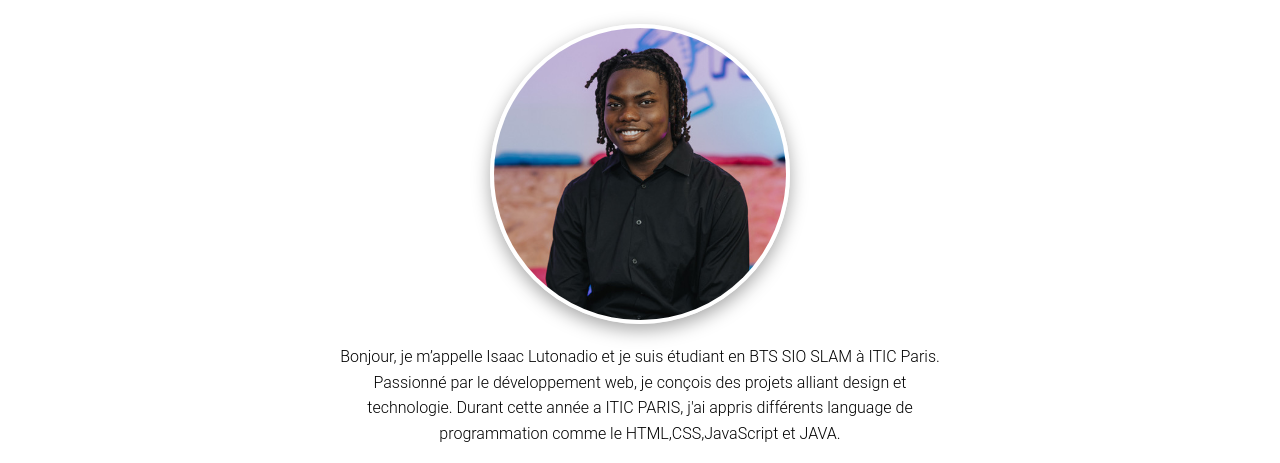
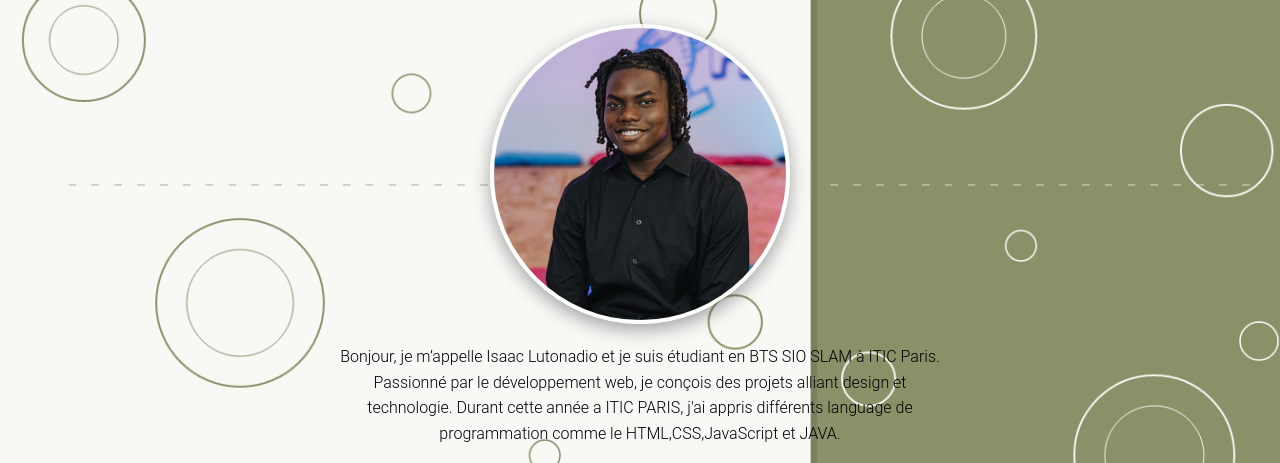
Before and after one commit to Isaac130906/Portfolio-, a plain HTML site: page index.html in a window 1280 px wide. Shown: the part 59-522 px from the top of the page. Drawn offline with Linux system fonts and the light colour scheme.

Commit message:
Modification et ajout d'un nouveau background

```diff
--- a/style.css
+++ b/style.css
@@ -7,7 +7,7 @@
 
 /* ====== BODY ====== */
 body {
-  background-image: url("images/portfolio_background_pro.svg");
+  background-image: url("images/portfoliobackgroundpro.png");
   background-size: cover;
   background-position: center;
   background-repeat: no-repeat;
```
Also changed, not shown: images/GreenWhite.svg (deleted), images/portfoliobackgroundpro.png (added).
